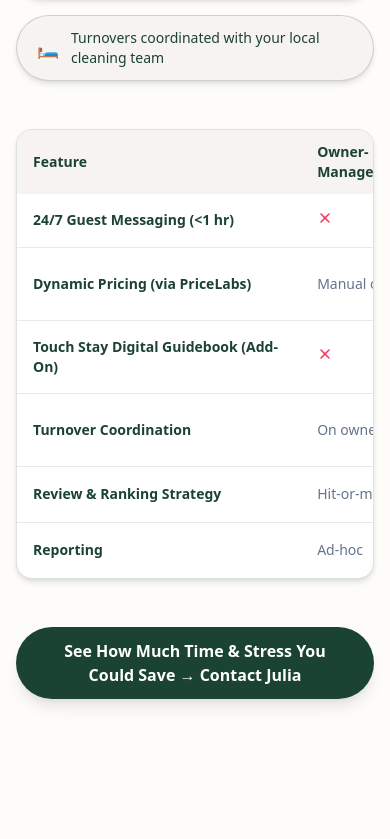
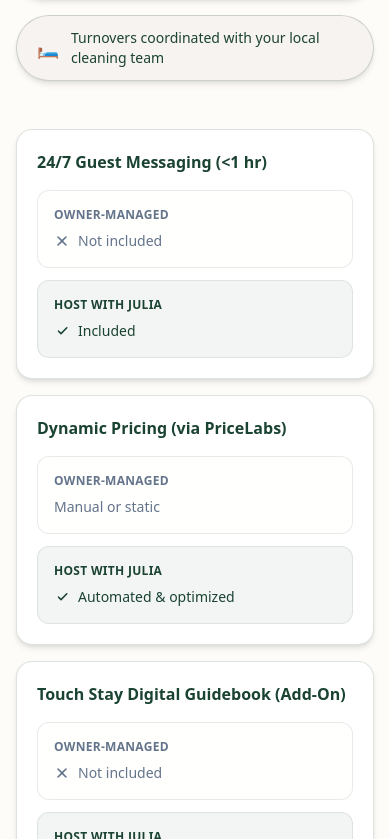
Before and after one commit to BlakeSanderson44/Host-With-Julia, a Next.js app: page / in a window 390 px wide. Shown: the part 7265-8104 px from the top of the page. Built offline with nearby package versions, Linux system fonts and the light colour scheme.

Commit message:
Refine about comparison for responsive layout

```diff
--- a/components/AboutSection.tsx
+++ b/components/AboutSection.tsx
@@ -42,6 +42,13 @@ function IconX({ className = 'h-4 w-4 text-rose-500' }: { className?: string })
   );
 }
 
+function getColumnCopy(column: ColumnContent) {
+  if (column.text) return column.text;
+  if (column.icon === 'check') return 'Included';
+  if (column.icon === 'x') return 'Not included';
+  return '';
+}
+
 function ValueCard({ title, description }: ValuePillar) {
   return (
     <article className="h-full rounded-2xl border border-forest/15 bg-white p-6 shadow-soft transition hover:-translate-y-0.5 hover:shadow-medium">
@@ -79,7 +86,53 @@ export default function AboutSection({ valuePillars, timeSavings, comparisonRows
           ))}
         </ul>
 
-        <div className="mt-12 overflow-hidden rounded-2xl border border-forest/15 bg-white shadow-soft">
+        <div className="mt-12">
+          <div className="space-y-4 md:hidden">
+            {comparisonRows.map((row, index) => {
+              const ownerCopy = getColumnCopy(row.owner);
+              const juliaCopy = getColumnCopy(row.julia) || 'Included';
+              const headingId = `comparison-${index}`;
+
+              return (
+                <article
+                  key={row.label}
+                  className="rounded-2xl border border-forest/15 bg-white p-5 shadow-soft"
+                  aria-labelledby={headingId}
+                >
+                  <h3
+                    id={headingId}
+                    className="text-base font-semibold text-forest"
+                  >
+                    {row.label}
+                  </h3>
+                  <dl className="mt-4 space-y-3">
+                    <div className="rounded-xl border border-forest/10 bg-cream/20 p-4">
+                      <dt className="text-xs font-semibold uppercase tracking-wide text-slate">
+                        Owner-Managed
+                      </dt>
+                      <dd className="mt-2 flex items-center gap-2 text-sm text-slate">
+                        {row.owner.icon === 'check' && <IconCheck className="h-4 w-4" />}
+                        {row.owner.icon === 'x' && <IconX className="h-4 w-4" />}
+                        <span>{ownerCopy}</span>
+                      </dd>
+                    </div>
+                    <div className="rounded-xl border border-forest/10 bg-forest/5 p-4">
+                      <dt className="text-xs font-semibold uppercase tracking-wide text-forest">
+                        Host With Julia
+                      </dt>
+                      <dd className="mt-2 flex items-center gap-2 text-sm text-forest">
+                        {row.julia.icon === 'check' && <IconCheck className="h-4 w-4" />}
+                        {row.julia.icon === 'x' && <IconX className="h-4 w-4" />}
+                        <span>{juliaCopy}</span>
+                      </dd>
+                    </div>
+                  </dl>
+                </article>
+              );
+            })}
+          </div>
+
+          <div className="hidden overflow-hidden rounded-2xl border border-forest/15 bg-white shadow-soft md:block">
             <div className="overflow-x-auto">
               <table className="w-full min-w-[640px] border-collapse text-left text-sm">
                 <caption className="sr-only">
@@ -94,20 +147,23 @@ export default function AboutSection({ valuePillars, timeSavings, comparisonRows
                       Owner-Managed
                     </th>
                     <th scope="col" className="px-4 py-3 font-semibold">
-                    With Julia
+                      Host With Julia
                     </th>
                   </tr>
                 </thead>
                 <tbody className="divide-y divide-forest/10">
-                {comparisonRows.map((row) => (
+                  {comparisonRows.map((row) => {
+                    const ownerCopy = getColumnCopy(row.owner);
+                    const juliaCopy = getColumnCopy(row.julia) || 'Included';
+
+                    return (
                       <tr key={row.label} className="transition hover:bg-sand/60">
                         <th scope="row" className="px-4 py-4 font-semibold text-forest">
                           {row.label}
                         </th>
                         <td className="px-4 py-4 text-slate">
                           <span className="sr-only">
-                        Owner-managed {row.label}:{' '}
-                        {row.owner.text ?? (row.owner.icon === 'x' ? 'Not included' : 'Included')}
+                            Owner-Managed {row.label}: {ownerCopy}
                           </span>
                           <span aria-hidden="true" className="inline-flex items-center gap-2">
                             {row.owner.icon === 'x' && <IconX />}
@@ -117,8 +173,7 @@ export default function AboutSection({ valuePillars, timeSavings, comparisonRows
                         </td>
                         <td className="px-4 py-4 text-forest">
                           <span className="sr-only">
-                        With Julia {row.label}:{' '}
-                        {row.julia.text ?? 'Included'}
+                            Host With Julia {row.label}: {juliaCopy}
                           </span>
                           <span aria-hidden="true" className="inline-flex items-center gap-2">
                             {row.julia.icon === 'check' && <IconCheck />}
@@ -127,9 +182,11 @@ export default function AboutSection({ valuePillars, timeSavings, comparisonRows
                           </span>
                         </td>
                       </tr>
-                ))}
+                    );
+                  })}
                 </tbody>
               </table>
+            </div>
           </div>
         </div>
 
```
Lines whose indentation alone changed are shown as unchanged.
